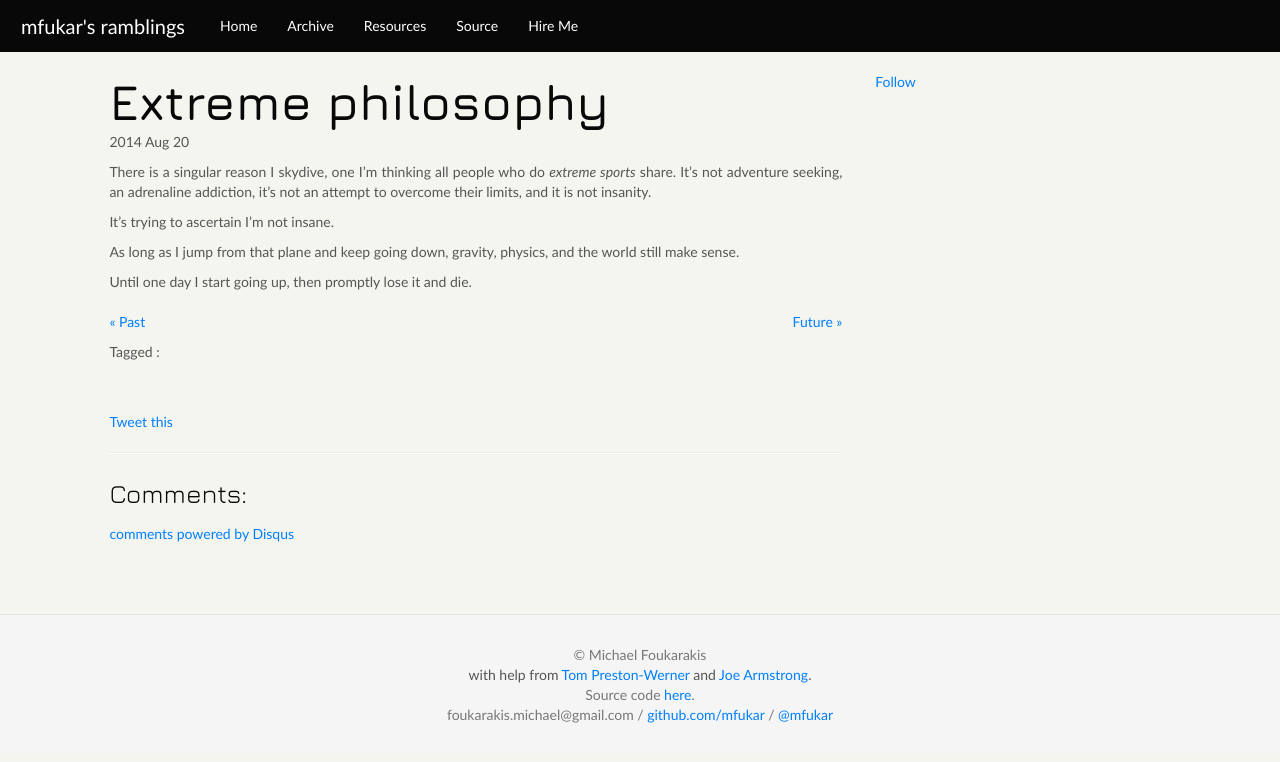
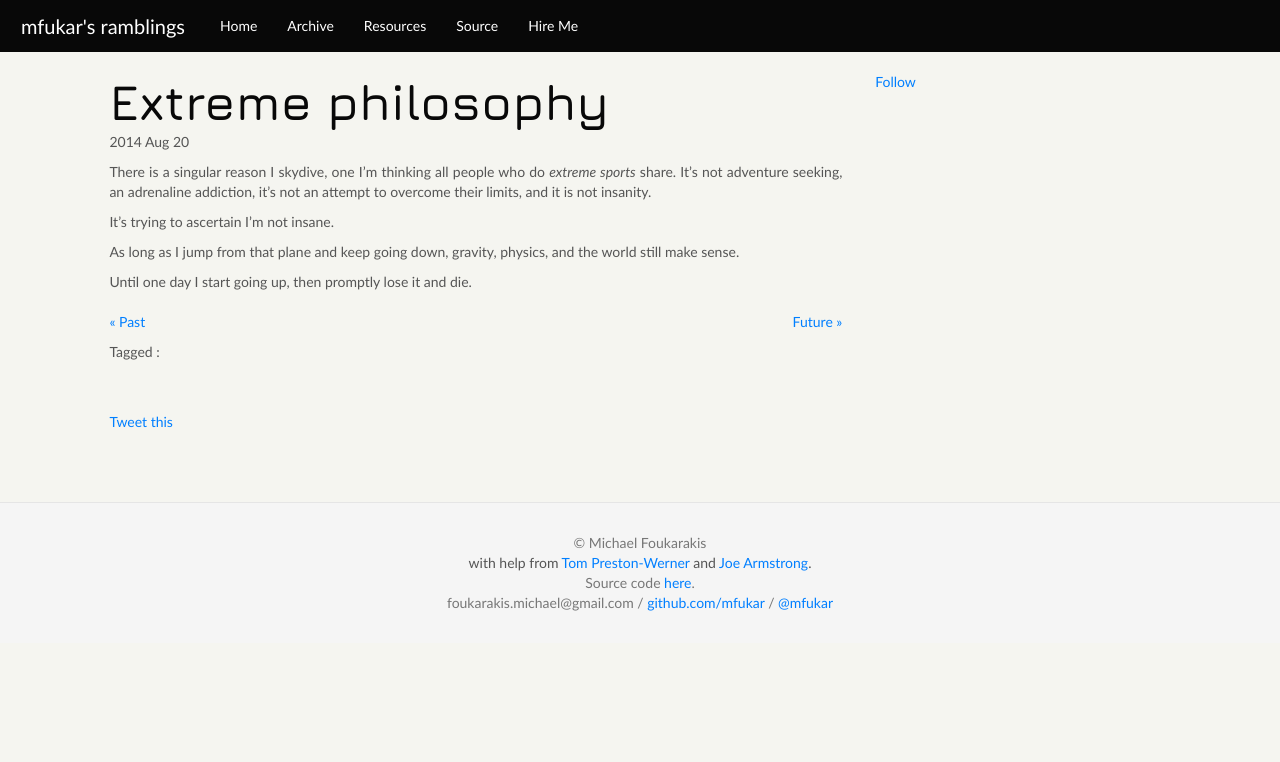
Before and after one commit to mfukar/mfukar.github.com, a Jekyll site: the page built from _posts/2014-08-20-extreme.md, in a window 1280 px wide. Shown: the top 762 px of the page. Built offline with Jekyll 4.4.1, drawn with Linux system fonts in a browser that asks for light colours; some web fonts are replaced; comment, search, counter and statistics services are not loaded.

Commit message:
disqus: Nuke from orbit

```diff
--- a/_config.yml
+++ b/_config.yml
@@ -10,7 +10,3 @@
         - smart
 redcarpet:
     extensions: ['smart', 'autolink', 'tables', 'fenced_code_blocks', 'strikethrough', 'superscript', 'no_intra_emphasis', 'space_after_headers', 'footnotes']
-comments:
-    provider: disqus
-    disqus:
-        short_name: mfukarsramblings
--- a/_layouts/post.html
+++ b/_layouts/post.html
@@ -42,23 +42,4 @@
 		data-url="http://mfukar.github.io{{page.url}}">Tweet this</a>
 	<script type="text/javascript" src="http://platform.twitter.com/widgets.js"></script>
 	<!-- end of tweet button -->
-
-	<!-- TODO: remove -->
-	<hr />
-	<h3>Comments:</h3>
-	<div id="disqus_thread"></div>
-	<script type="text/javascript">
-		var disqus_shortname = 'mfukarsramblings';
-		var disqus_identifier = '{{ page.id }}';
-		var disqus_url = 'http://mfukar.github.io{{ page.url }}';
-		(function() {
-			var dsq = document.createElement('script'); dsq.type = 'text/javascript'; dsq.async = true;
-			dsq.src = '//' + disqus_shortname + '.disqus.com/embed.js';
-			(document.getElementsByTagName('head')[0] || document.getElementsByTagName('body')[0]).appendChild(dsq);
-			})();
-	</script>
-	<noscript>
-		To view the <a href="http://disqus.com/?ref_noscript">comments powered by Disqus</a> you will need to enable Javascript.
-	</noscript>
-	<a href="http://disqus.com" class="dsq-brlink">comments powered by <span class="logo-disqus">Disqus</span></a>
 </div>
```
